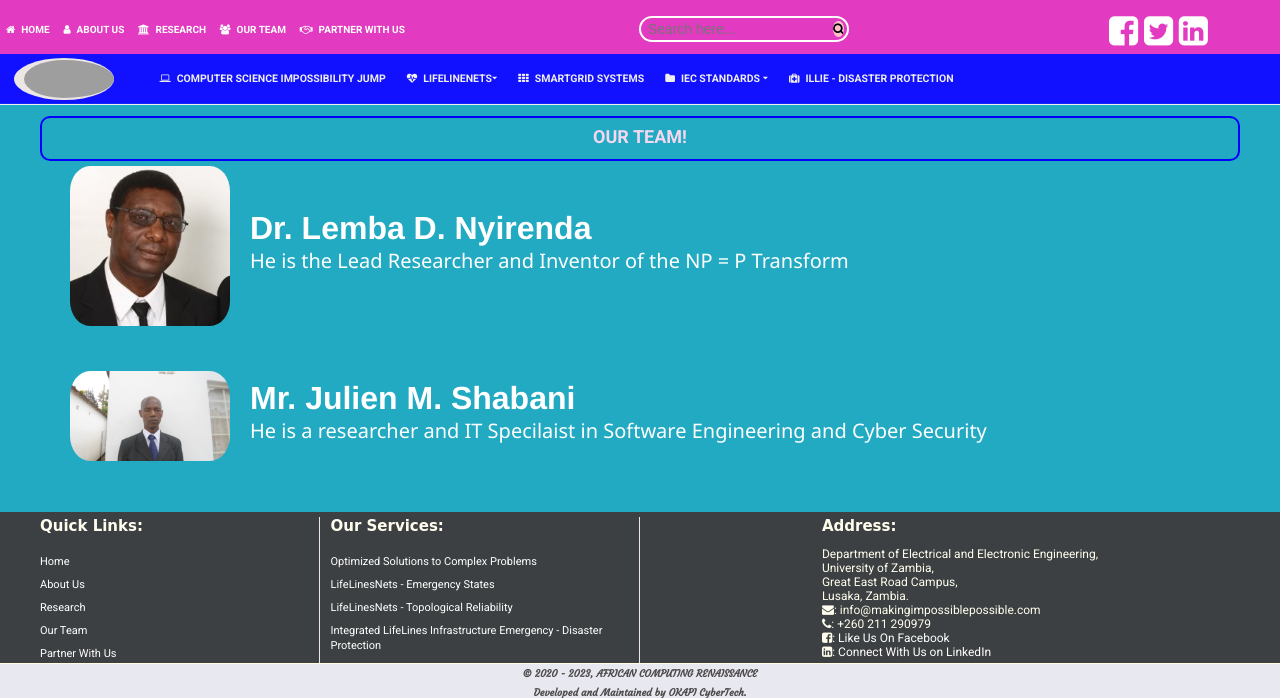
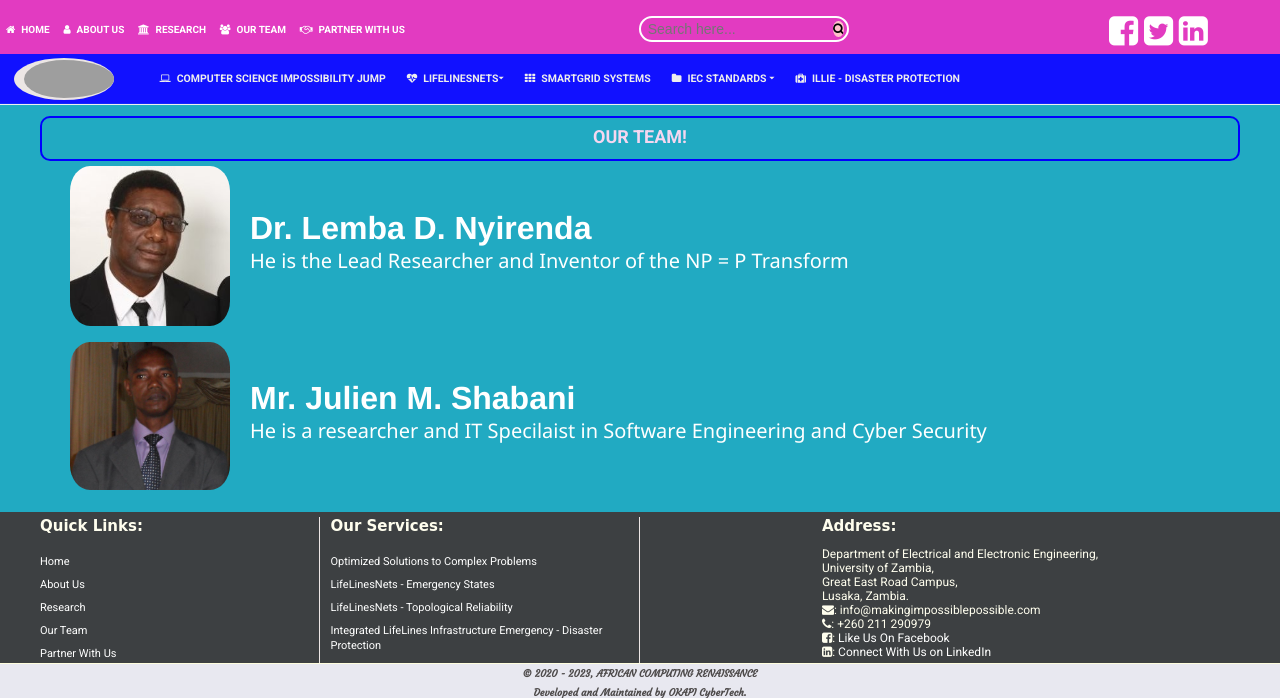
Before and after one commit to izoj2013/npepsite, a Django app: page /team/ in a window 1280 px wide. Shown: the top 698 px of the page. Run offline with Django 3.2, Linux system fonts and the light colour scheme; some web fonts are replaced; grey boxes are pictures that could not be loaded.

Commit message:
commit1-18.03.2021

```diff
--- a/acrmipsite/static/acrmipsite/css/main.css
+++ b/acrmipsite/static/acrmipsite/css/main.css
@@ -224,7 +224,7 @@ nav {
 
 .nav-list a:hover {
 	color: #eb3007;
-	background-color: #fff;
+	background-color: rgba(209, 205, 205, 0.849);
 	border-radius: 2px;
 }
 
--- a/acrmipsite/templates/acrmipsite/base.html
+++ b/acrmipsite/templates/acrmipsite/base.html
@@ -43,10 +43,10 @@
                 <div class="nav-list-box">
                 <ul class="nav-list">
                     <li><a href="{% url 'csi-jump' %}"><i class="fa fa-laptop"></i>Computer Science Impossibility Jump</a></li>
-                    <li><a href="#"><i class="fa fa-heartbeat"></i>LifeLineNets<i class="icon ion-md-arrow-dropdown"></i></a>
+                    <li><a href="#"><i class="fa fa-heartbeat"></i>LifeLinesNets<i class="icon ion-md-arrow-dropdown"></i></a>
                         <ul class="sub-menu">
-                            <li><a href="{% url 'lln-es' %}"><i class="fa fa-align-center"></i>LifeLineNets Emergency States</a></li>
-                            <li><a href="{% url 'lln-tr' %}"><i class="fa fa-table"></i>LifeLineNets Topological Reliability</a></li>
+                            <li><a href="{% url 'lln-es' %}"><i class="fa fa-align-center"></i>LifeLinesNets Emergency States</a></li>
+                            <li><a href="{% url 'lln-tr' %}"><i class="fa fa-table"></i>LifeLinesNets Topological Reliability</a></li>
                             <li><a href="#"><i class="fa fa-snowflake-o" aria-hidden="true"></i>
                                 LifeLinesNets Critical Infrastructure<i class="icon ion-md-arrow-dropright right-arrow"></i></a>
                                 <ul class="sub-menu">
--- a/acrmipsite/templates/acrmipsite/our_team_a.html
+++ b/acrmipsite/templates/acrmipsite/our_team_a.html
@@ -14,7 +14,7 @@
                 </div>
             </div>
             <div class="member flex-member">
-                <img class="it-img-x" src="{% static 'acrmipsite/images/KingJ02.jpg'%}" alt="">
+                <img class="it-img-x" src="{% static 'acrmipsite/images/KingJ01.jpg'%}" alt="">
                 <div class="member-bio">
                     <h2 class="member-name">Mr. Julien M. Shabani</h2>
                     <p class="member-brief">He is a researcher and IT Specilaist in Software Engineering and Cyber Security</p><br/>
```
Also changed, not shown: acrmipsite/static/acrmipsite/images/KingJ01.jpg (added).
